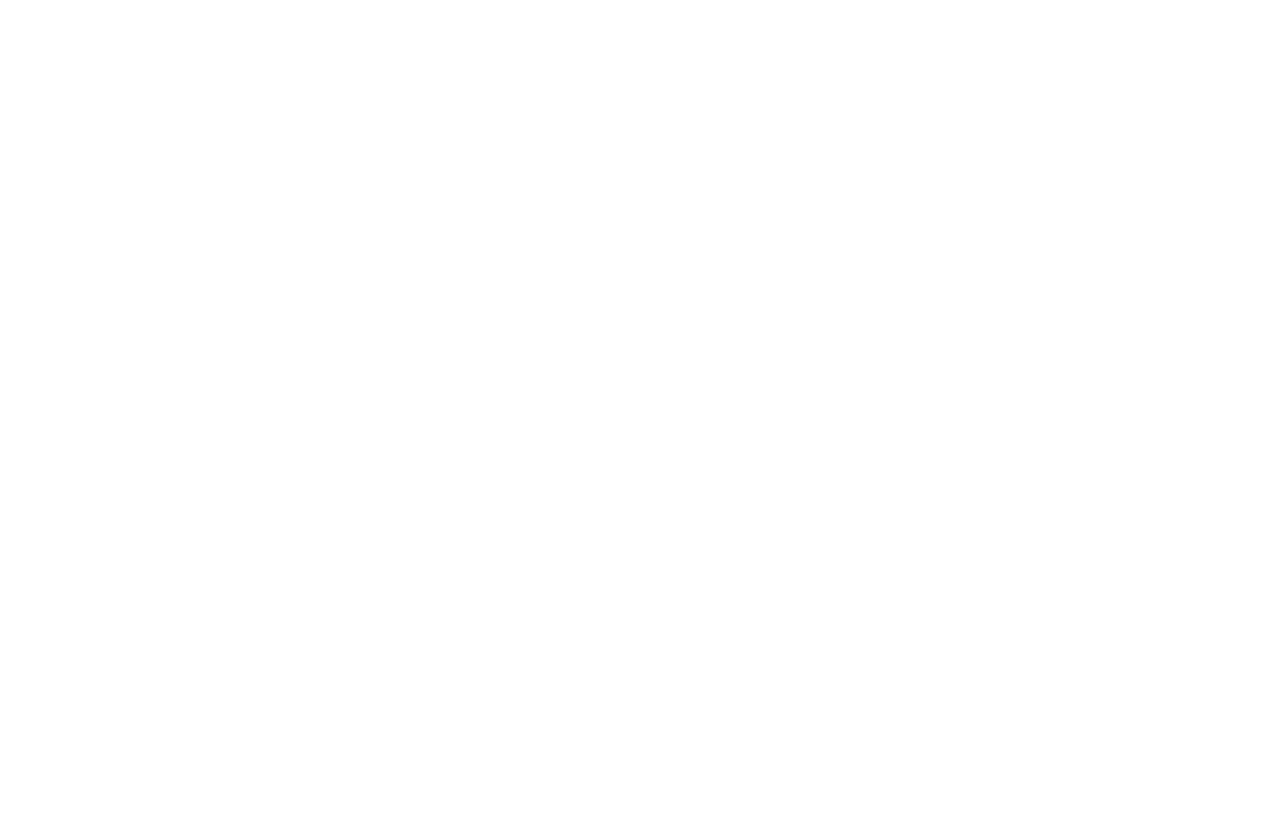
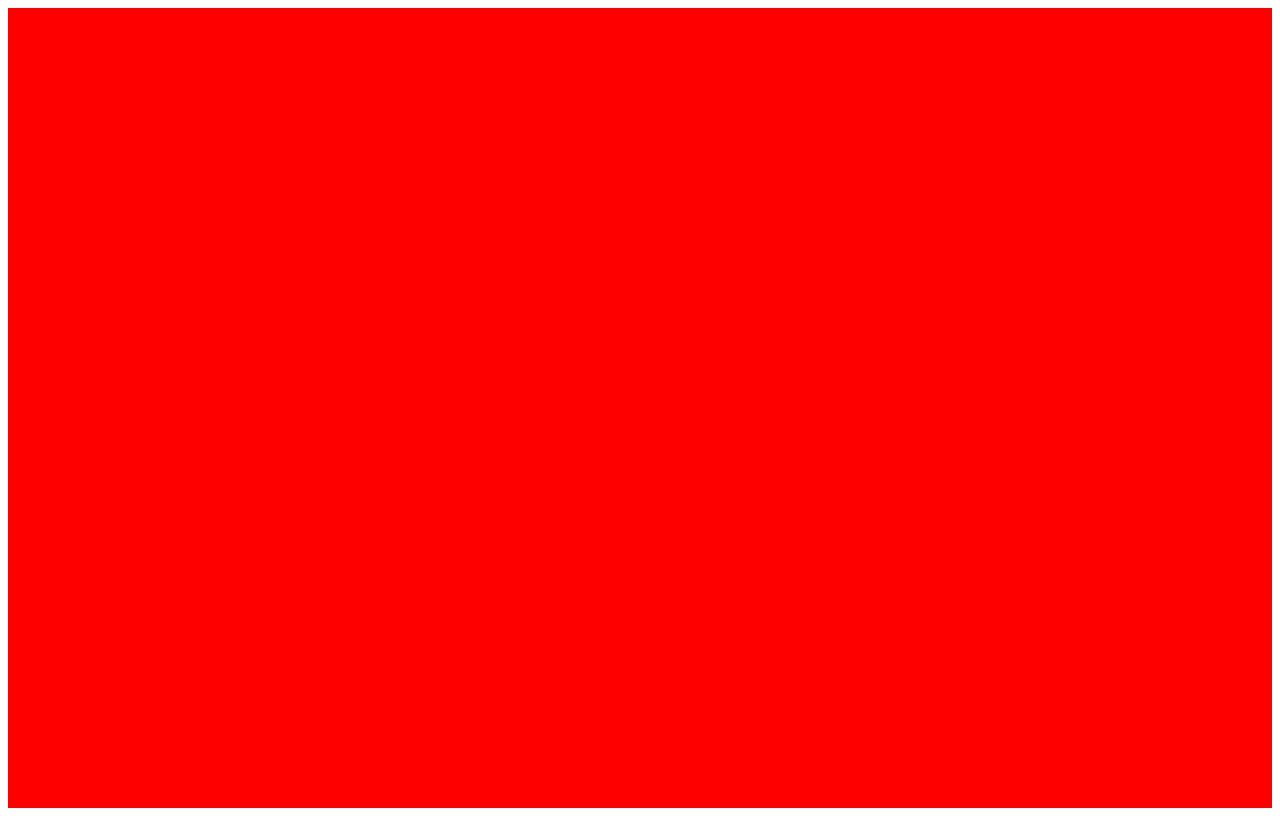
Before and after one commit to Abdivahabova/test1, a plain HTML site: page test.html in a window 1280 px wide. Drawn offline with Linux system fonts and the light colour scheme.

Commit message:
hamma fayllar update boldi

```diff
--- a/m_test.css
+++ b/m_test.css
@@ -0,0 +1,5 @@
+.container{
+    width: 100%;
+    height: 100vh;
+    background-color: red;
+}
--- a/main.html
+++ b/main.html
@@ -4,8 +4,11 @@
     <meta charset="UTF-8">
     <meta name="viewport" content="width=device-width, initial-scale=1.0">
     <title>Document</title>
+    <link rel="stylesheet" href="./m_test.css">
 </head>
 <body>
+    <div class="container">
 
+    </div>
 </body>
 </html>
--- a/test.html
+++ b/test.html
@@ -0,0 +1,14 @@
+<!DOCTYPE html>
+<html lang="en">
+<head>
+    <meta charset="UTF-8">
+    <meta name="viewport" content="width=device-width, initial-scale=1.0">
+    <title>Document</title>
+    <link rel="stylesheet" href="./m_test.css">
+</head>
+<body>
+    <div class="container">
+
+    </div>
+</body>
+</html>
```
Also changed, not shown: index.html (+1 -0 lines), 1 other file.
